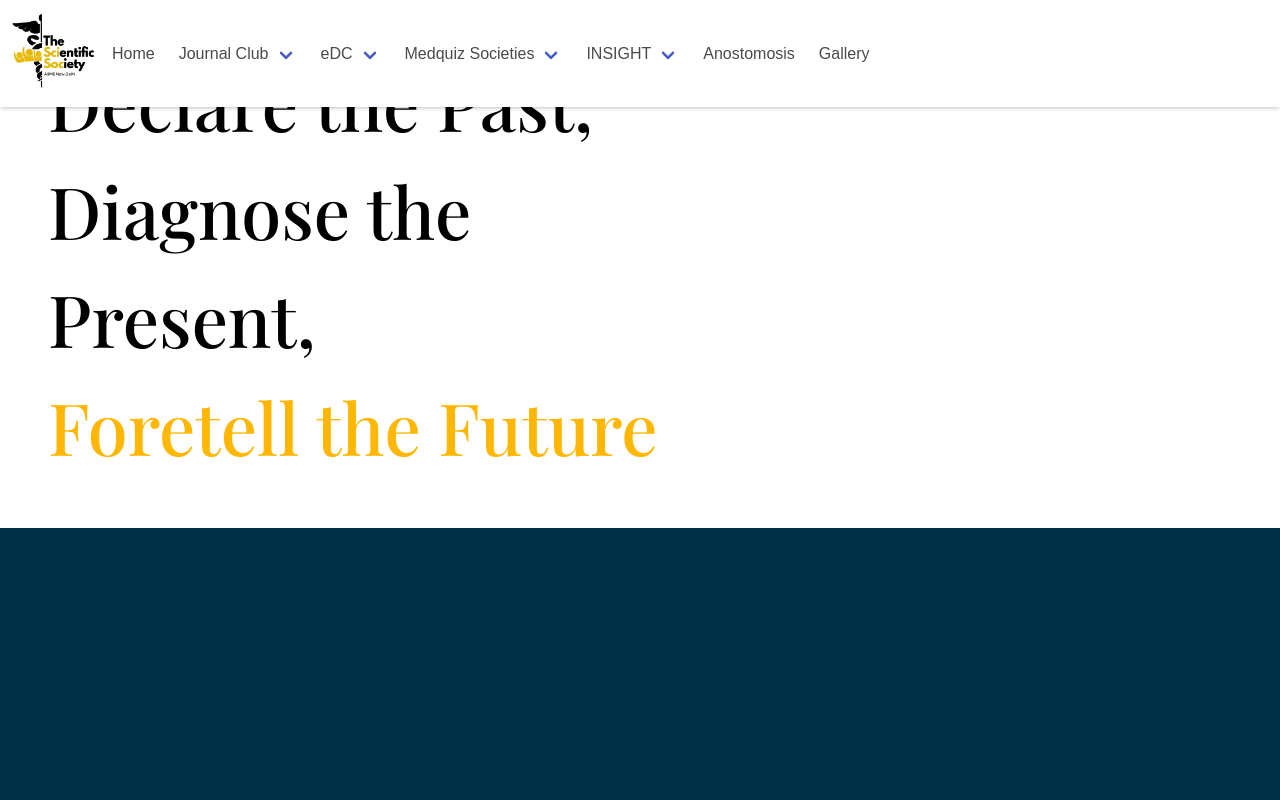
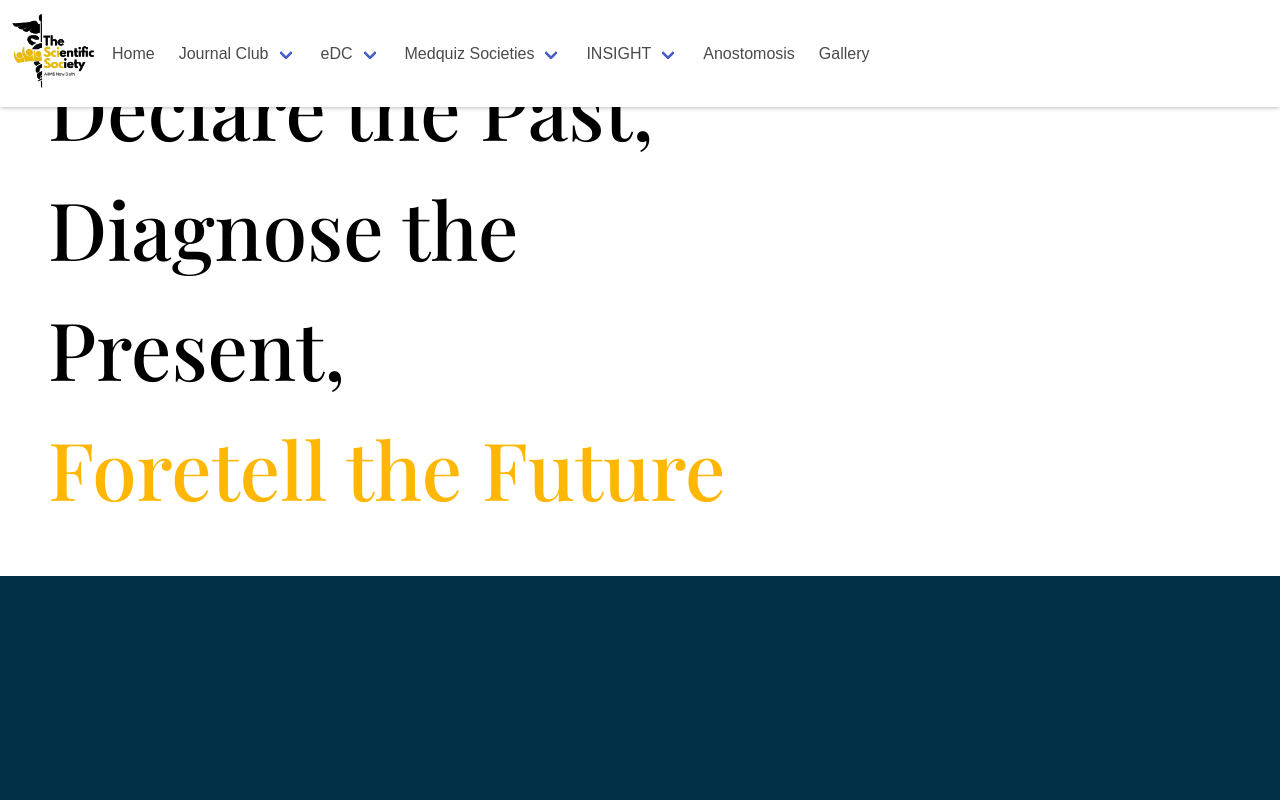
Before and after one commit to Jakex-123/Jakex-123.github.io, a plain HTML site: page index.html in a window 1280 px wide. Shown: the top 800 px of the page. Drawn offline with nearby package versions, Linux system fonts and the light colour scheme; a web font is replaced by a local one.

Commit message:
Update styles.css

```diff
--- a/styles.css
+++ b/styles.css
@@ -9,7 +9,7 @@
         height:100px;
 }
 .hero h1{
-    font-size:4.5rem;
+    font-size:5rem;
     font-family: 'Playfair Display', serif;
 }
 h1 span{
```
